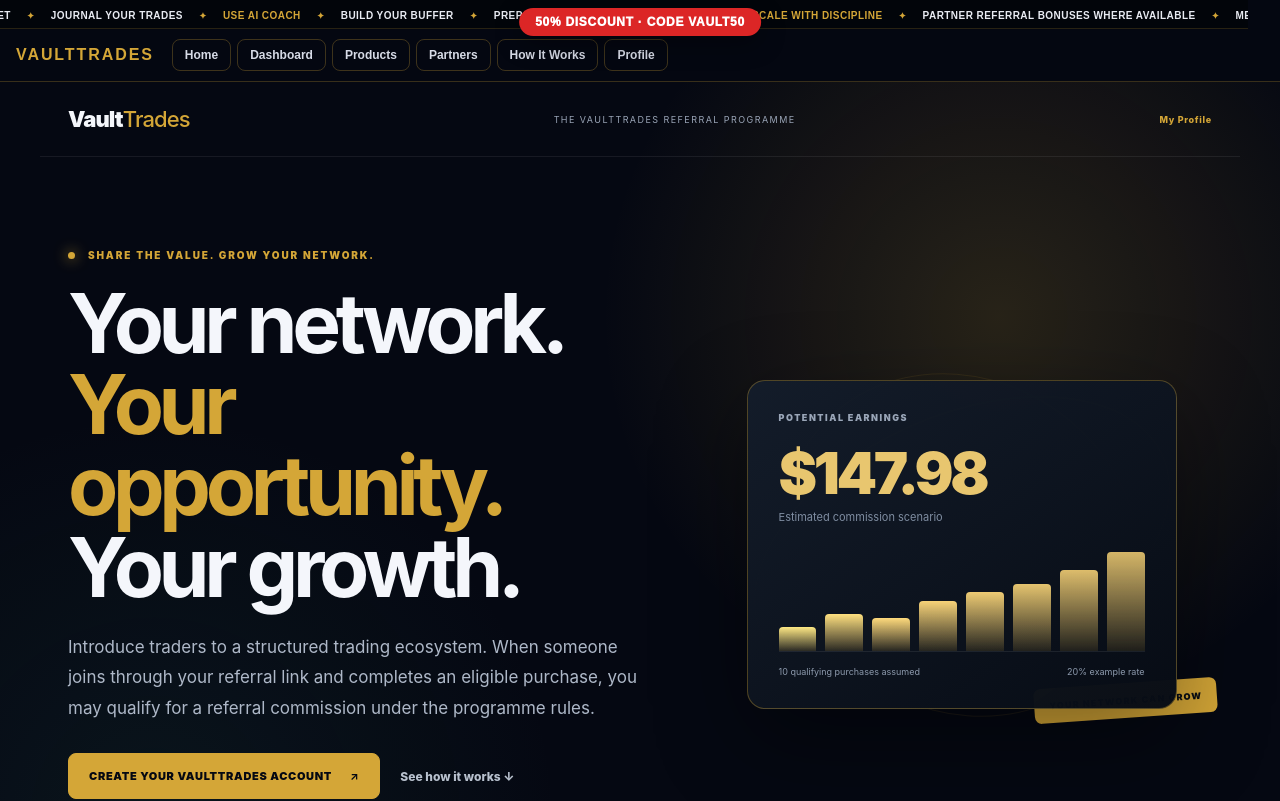
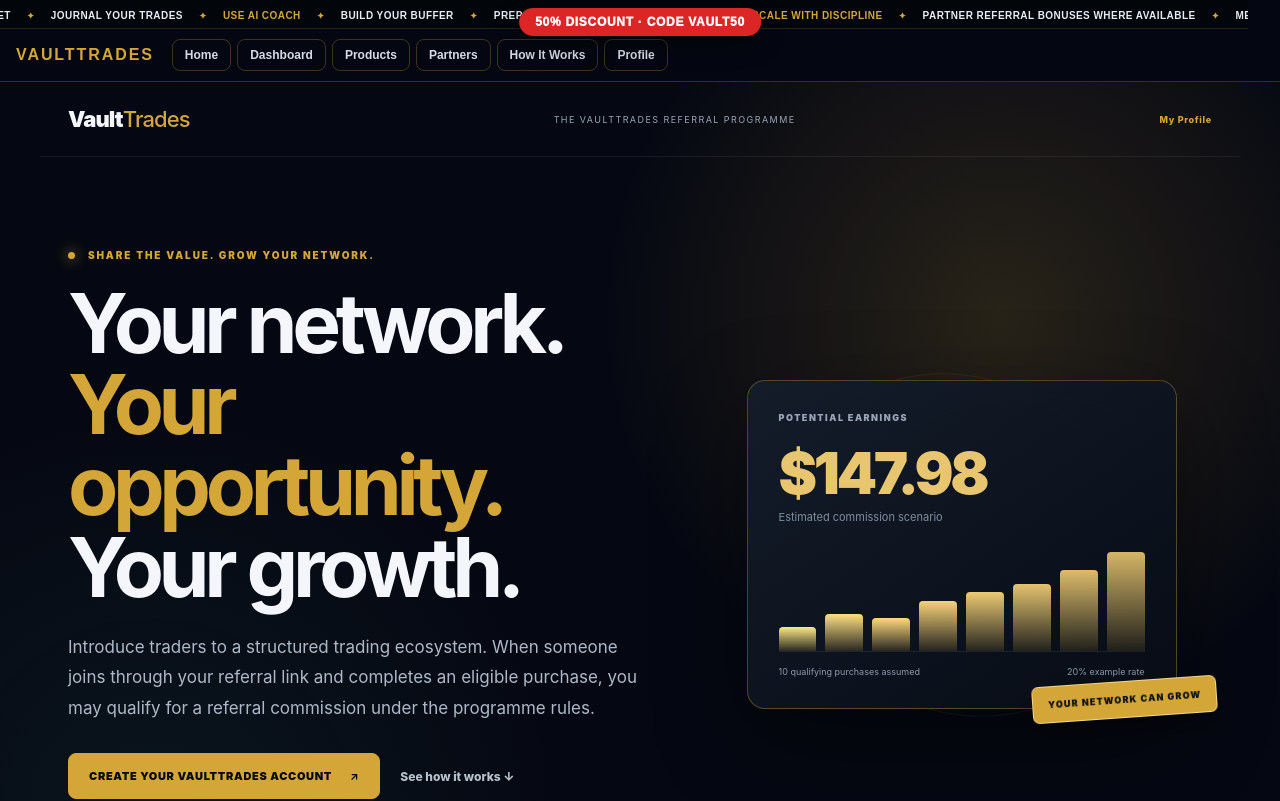
Before and after one commit to iyandatalks/vaulttrades, a Next.js app: page /referral-program in a window 1280 px wide. Shown: the top 801 px of the page. Built offline with nearby package versions, Linux system fonts and the light colour scheme; no server answers.

Commit message:
Bring referral growth sticker to foreground

```diff
--- a/app/globals.css
+++ b/app/globals.css
@@ -72,7 +72,7 @@
 .vt-referral-bars i{display:block;flex:1;border-radius:4px 4px 0 0;background:linear-gradient(180deg,#e4c36f,rgba(212,166,55,.12));animation:vt-referral-bars 2.4s ease-in-out infinite alternate}
 .vt-referral-bars i:nth-child(1){height:24%}.vt-referral-bars i:nth-child(2){height:37%;animation-delay:.12s}.vt-referral-bars i:nth-child(3){height:33%;animation-delay:.2s}.vt-referral-bars i:nth-child(4){height:51%;animation-delay:.3s}.vt-referral-bars i:nth-child(5){height:60%;animation-delay:.4s}.vt-referral-bars i:nth-child(6){height:68%;animation-delay:.5s}.vt-referral-bars i:nth-child(7){height:82%;animation-delay:.6s}.vt-referral-bars i:nth-child(8){height:100%;animation-delay:.7s}
 .vt-referral-visual-foot{display:flex;justify-content:space-between;gap:12px;margin-top:14px;color:#8d9aad;font-size:9px}
-.vt-referral-floating{position:absolute;right:-5px;bottom:22px;padding:12px 15px;background:#d4a637;color:#080d15;border-radius:7px;font-size:9px;font-weight:950;letter-spacing:.13em;transform:rotate(-4deg)}
+.vt-referral-floating{position:absolute;z-index:3;right:-5px;bottom:22px;padding:12px 15px;background:#d4a637;color:#080d15;border:1px solid rgba(255,235,174,.7);border-radius:7px;font-size:9px;font-weight:950;letter-spacing:.13em;transform:rotate(-4deg);box-shadow:0 12px 28px rgba(0,0,0,.48)}
 .vt-referral-section{max-width:1200px;margin:auto;padding:88px 28px}
 .vt-referral-section-heading{max-width:760px;margin-bottom:34px}
 .vt-referral-section-heading h2,.vt-referral-final-cta h2{font-size:clamp(32px,4vw,48px);line-height:1.08;letter-spacing:-.045em;margin:14px 0}
```
